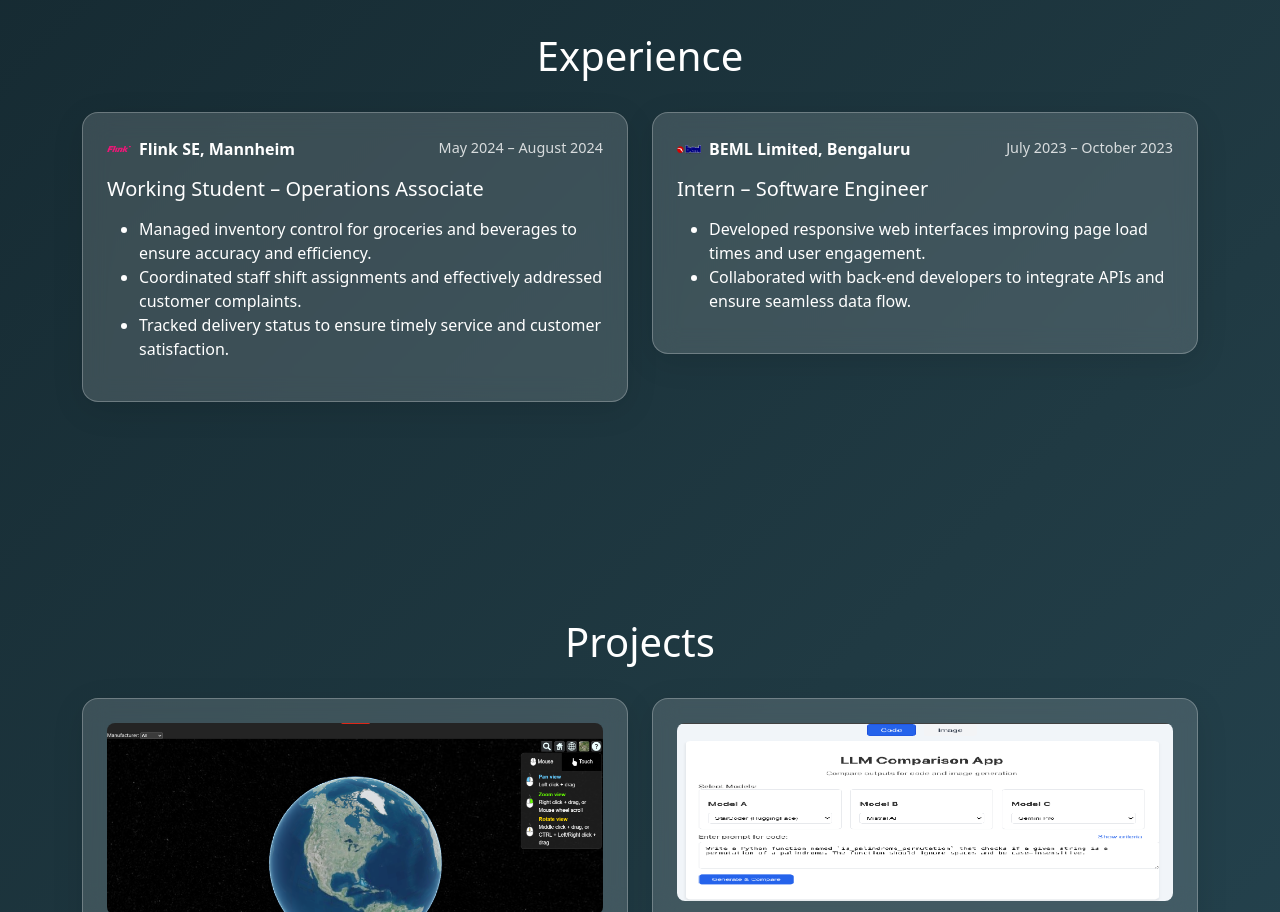
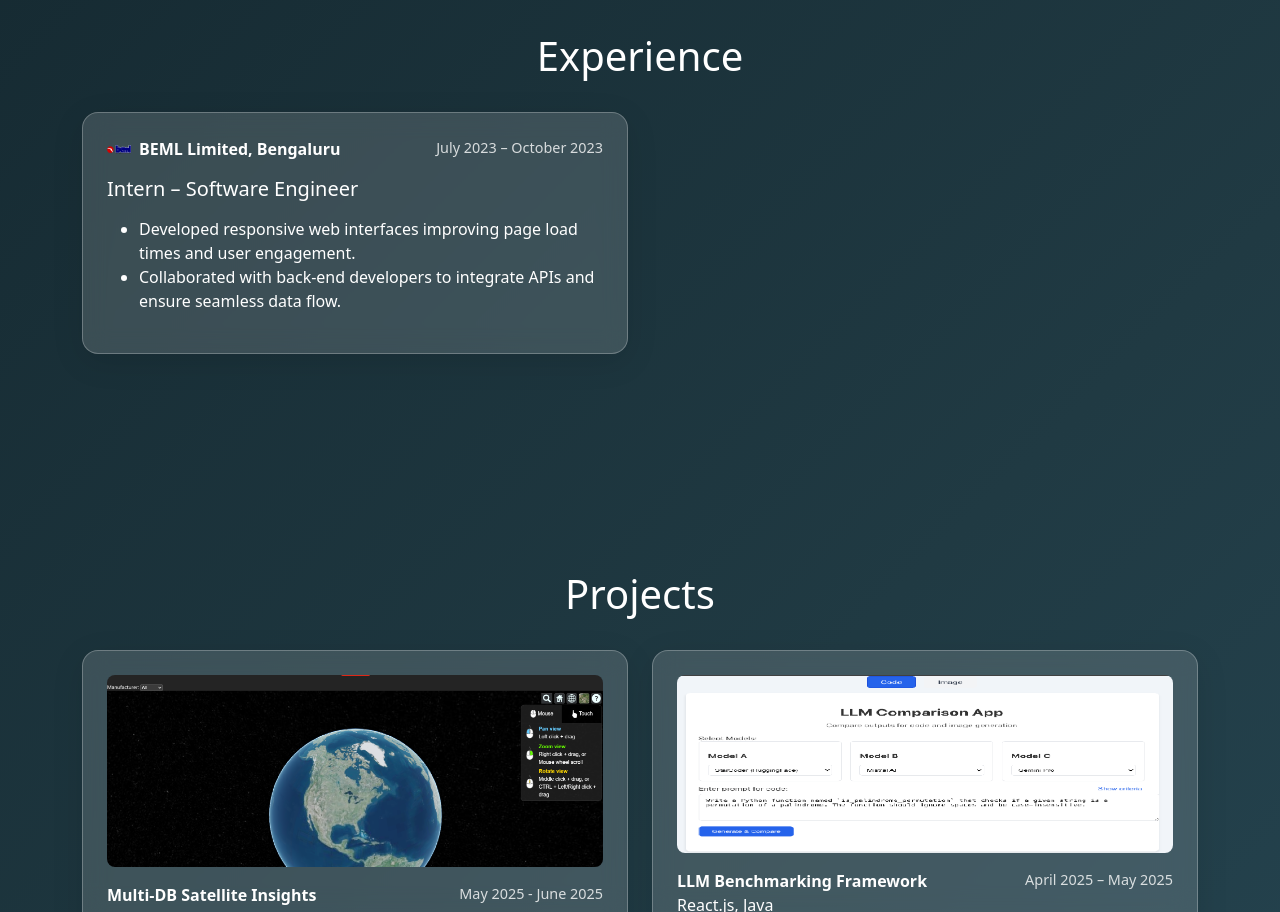
Before and after one commit to sriraminhdb/portfolio, a React (Vite) app: page / in a window 1280 px wide. Shown: the part 1100-2012 px from the top of the page. Built offline with nearby package versions, Linux system fonts and the light colour scheme.

Commit message:
Update Experience.jsx

```diff
--- a/src/components/Experience.jsx
+++ b/src/components/Experience.jsx
@@ -1,17 +1,6 @@
 import { Container, Row, Col } from 'react-bootstrap'
 
 const experiences = [
-  {
-    logo: '/logos/flink.png',
-    company: 'Flink SE, Mannheim',
-    role: 'Working Student – Operations Associate',
-    period: 'May 2024 – August 2024',
-    bullets: [
-      'Managed inventory control for groceries and beverages to ensure accuracy and efficiency.',
-      'Coordinated staff shift assignments and effectively addressed customer complaints.',
-      'Tracked delivery status to ensure timely service and customer satisfaction.',
-    ],
-  },
   {
     logo: '/logos/beml.png',
     company: 'BEML Limited, Bengaluru',
```
